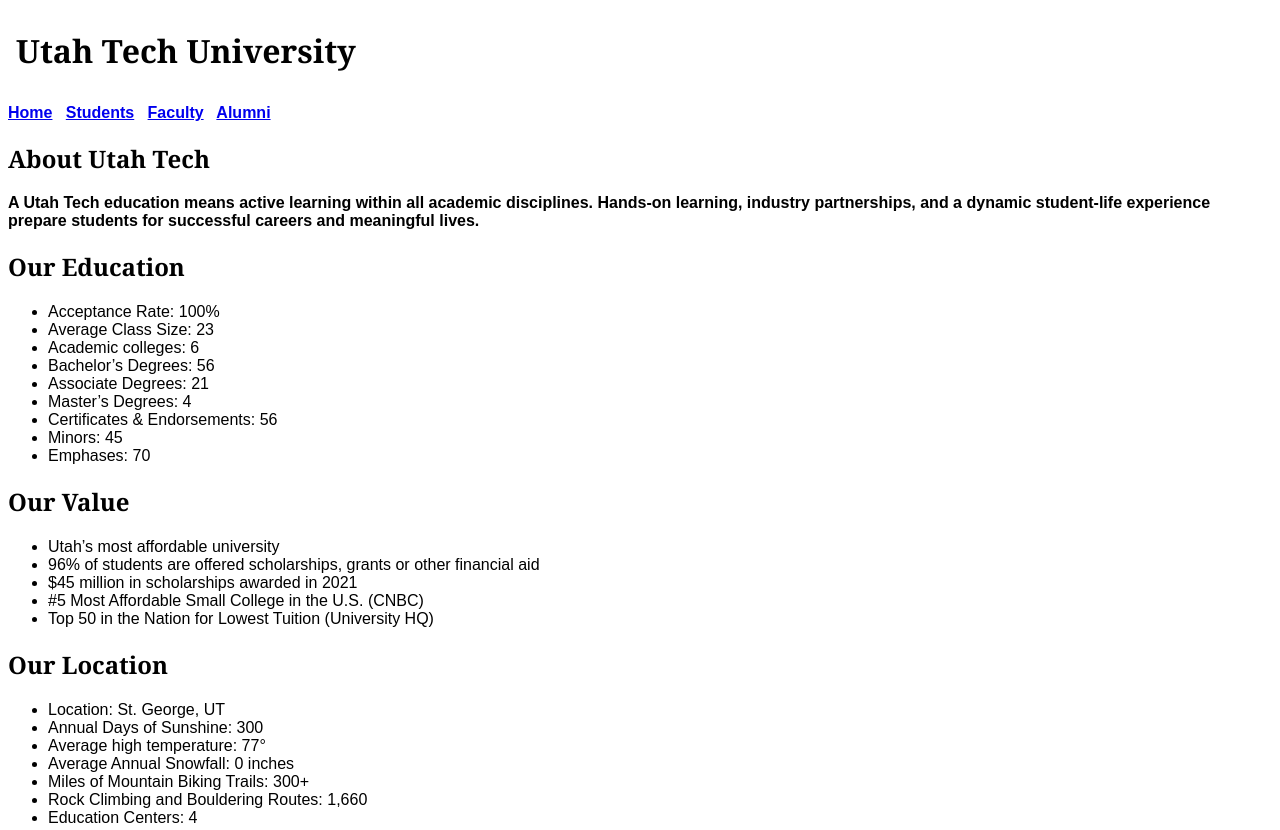
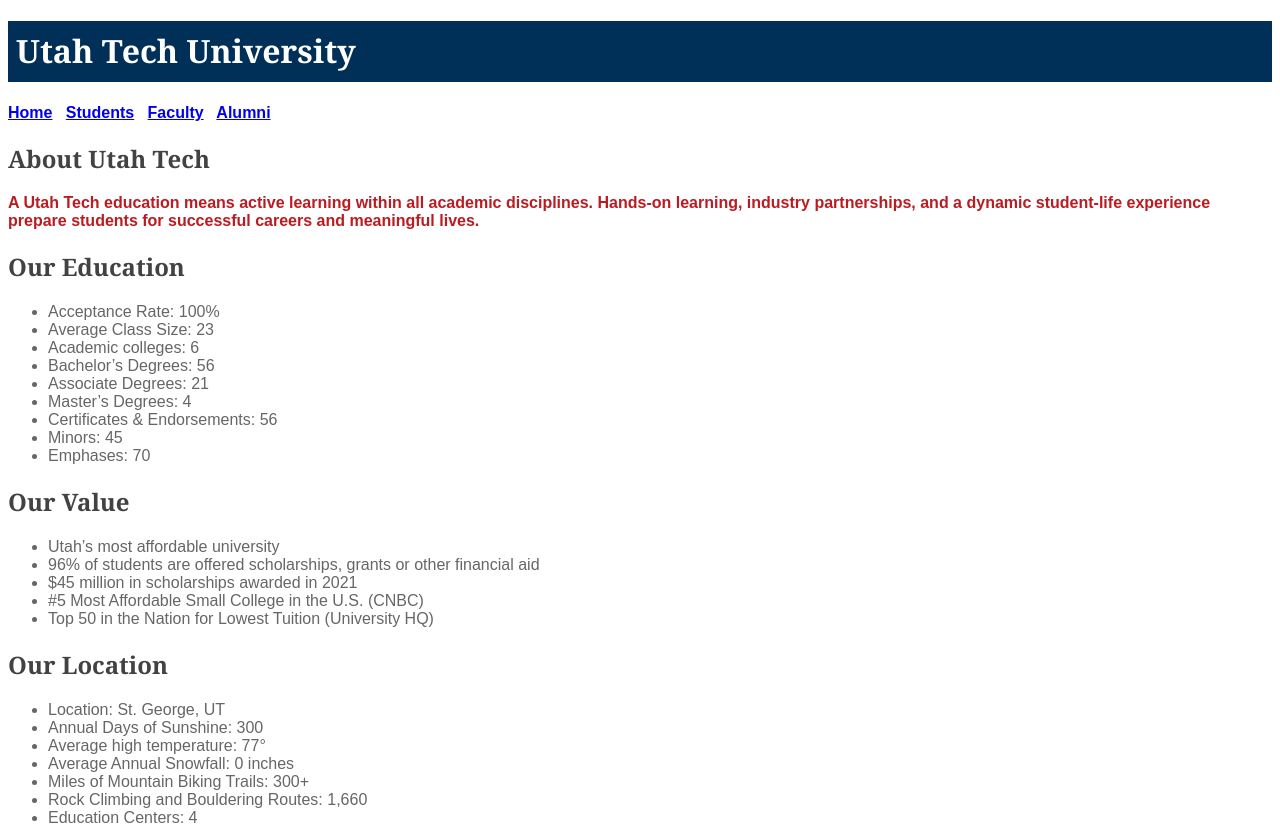
Before and after one commit to Akitoneko/se1400, a plain HTML site: page Utahtech2/index.html in a window 1280 px wide. Shown: the top 830 px of the page. Drawn offline with Linux system fonts and the light colour scheme.

Commit message:
modified

```diff
--- a/Utahtech2/style.css
+++ b/Utahtech2/style.css
@@ -1,9 +1,40 @@
-body { background-color: #FFFFFF; color:666666; font-family: Arial, Verdana, sans-serif;}
-header { background-color: 003058; color:FFFFFF; font-family: Georgia, serif}
-h1 { line-height: 140%; padding: .5rem;}
-nav { color:F3F3F3; font-weight: bold }
-h2 {color: 424242; font-family: Georgia, serif}
-dt { color: 003058; font-weight: bold;}
-.ut { color: BA1C21; font-weight: bold;}
-footer { font-size: .70rem; font-style: italic; text-align: center;}
-.wrapper { width: 80%; margin-left: auto; margin-right: auto;}
+body {
+    background-color: #FFFFFF;
+    color:#666666;
+    font-family: Arial, Verdana, sans-serif;
+}
+header {
+    background-color: #003058;
+    color:#FFFFFF;
+    font-family: Georgia, serif
+}
+h1 {
+    line-height: 140%;
+    padding: .5rem;
+}
+nav {
+    color:#F3F3F3;
+    font-weight: bold;
+}
+h2 {
+    color: #424242;
+    font-family: Georgia, serif
+}
+dt {
+    color: #003058;
+    font-weight: bold;
+}
+.ut {
+    color: #BA1C21;
+    font-weight: bold;
+}
+footer {
+    font-size: .70rem;
+    font-style: italic;
+    text-align: center;
+}
+.wrapper {
+    width: 80%;
+    margin-left: auto;
+    margin-right: auto;
+}
```
